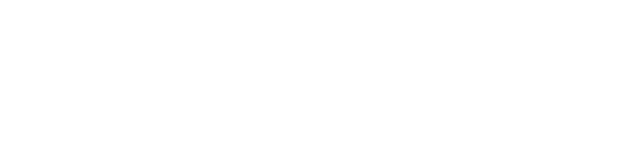
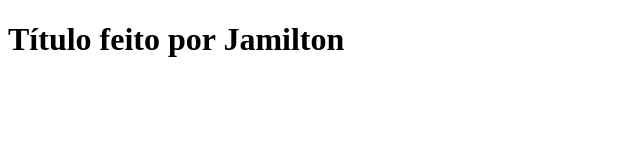
Before and after one commit to artthmachado/AULA-GIT-ESSENCIAL, a plain HTML site: page index.html in a window 1280 px wide. Shown: the whole page, without its empty margins (0-640 px from the left). Drawn offline with Linux system fonts and the light colour scheme.

```diff
--- a/index.html
+++ b/index.html
@@ -7,5 +7,7 @@
 </head>
 <body>
 
+    <h1>Título feito por Jamilton</h1>
+
 </body>
 </html>
```
